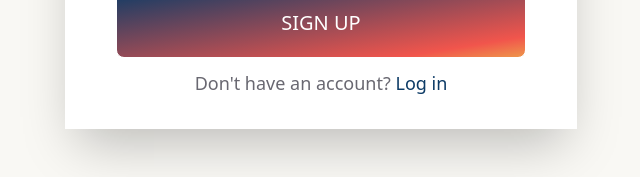
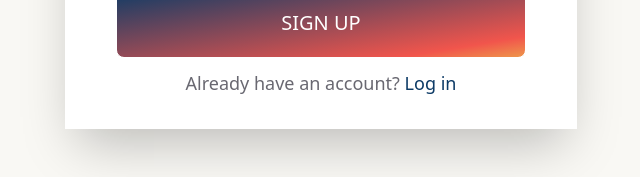
Before and after one commit to BenSheep/Client, a Next.js app: page /signup in a window 1280 px wide. Shown: the part 620-797 px from the top of the page, without its empty margins (319-959 px from the left). Built offline with nearby package versions, Linux system fonts and the light colour scheme.

Commit message:
:pencil2: Fixed message typo on sign up

```diff
--- a/components/forms/SignUpForm.js
+++ b/components/forms/SignUpForm.js
@@ -112,7 +112,7 @@ const PasswordField = () => (
 
 const LogInMessage = () => (
   <h5 className="justify-center items-center mt-3 pb-8 text-gray text-md md:text-lg">
-    Don't have an account?{' '}
+    Already have an account?{' '}
     <Link href="/login">
       <a className="text-blue" data-test="go-to-log-in">
         Log in
```
